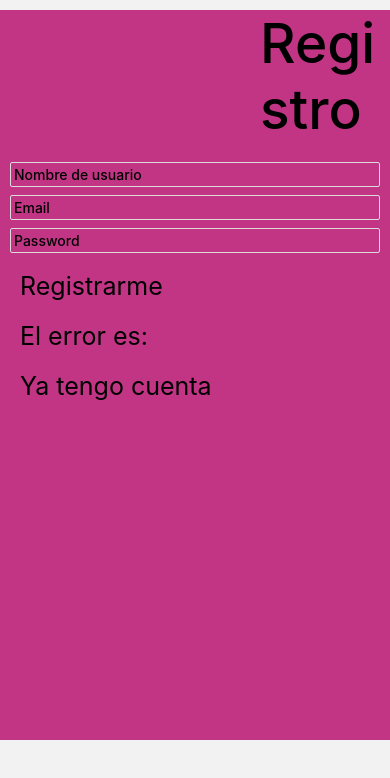
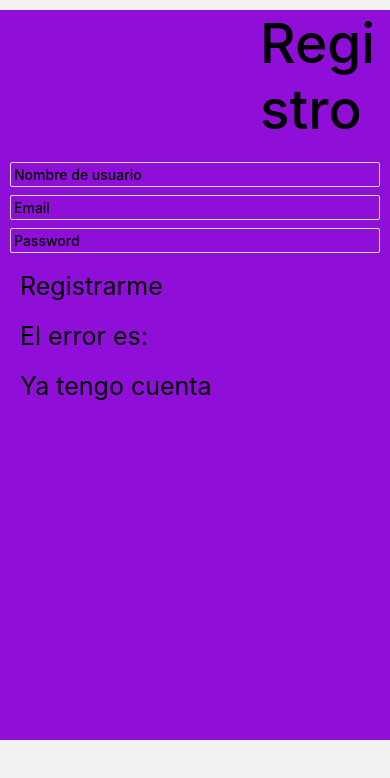
Before and after one commit to martinaunamunzaga/ProyectoReactNative, a React Native app: screen /Register in a window 390 px wide. Shown: the top 778 px of the page. Built offline with nearby package versions, Linux system fonts and the light colour scheme; no server answers.

Commit message:
cambie los colores del css

```diff
--- a/src/components/Post.js
+++ b/src/components/Post.js
@@ -90,7 +90,7 @@ const styles = StyleSheet.create({
         borderBottomWidth: 10,
         paddingBottom: 10,
         paddingHorizontal:20,
-        backgroundColor:'#a93ce8',
+        backgroundColor:'#8f0fd9',
         borderRadius:5,
         justifyContent:'space-between',
         marginHorizontal:10,
--- a/src/screens/Comments.js
+++ b/src/screens/Comments.js
@@ -85,7 +85,7 @@ const styles = StyleSheet.create({
     container:{
         paddingHorizontal:10,
         marginTop: 10,
-        backgroundColor:'#C13584',
+        backgroundColor:'#8f0fd9',
         height:730
     },
     title:{
--- a/src/screens/Home.js
+++ b/src/screens/Home.js
@@ -59,7 +59,7 @@ class Home extends Component {
 const styles = StyleSheet.create({
     container:{
         flex:1,
-        backgroundColor:'#C13584',
+        backgroundColor:'#8f0fd9',
     },
     texto:{
         fontWeight:600,
--- a/src/screens/Login.js
+++ b/src/screens/Login.js
@@ -57,7 +57,7 @@ const styles = StyleSheet.create({
     container:{
         paddingHorizontal:10,
         marginTop: 10,
-        backgroundColor:'#C13584',
+        backgroundColor:'#8f0fd9',
         height:730
     },
     title:{
--- a/src/screens/Register.js
+++ b/src/screens/Register.js
@@ -56,7 +56,7 @@ const styles = StyleSheet.create({
     container:{
         paddingHorizontal:10,
         marginTop: 10,
-        backgroundColor:'#C13584',
+        backgroundColor:'#8f0fd9',
         height:730
     },
     title:{
```
